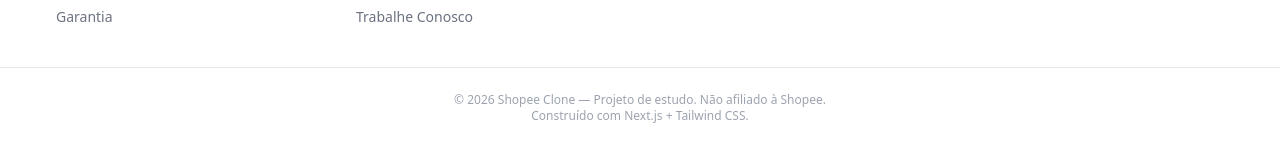
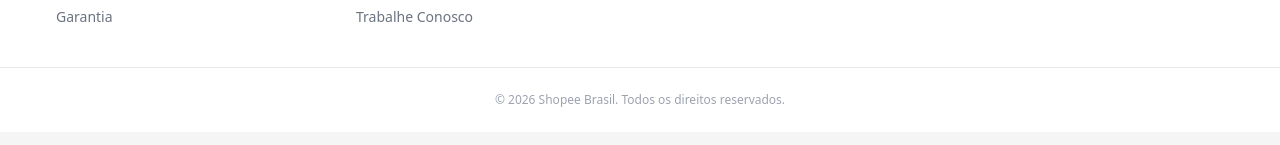
Before and after one commit to lucianoshope/shopee, a Next.js app: page / in a window 1280 px wide. Shown: the part 3563-3708 px from the top of the page. Built offline with nearby package versions, Linux system fonts and the light colour scheme.

Commit message:
chore: titulo da aba 'Shopee Brasil' e troca textos Shopee Clone -> Shopee Brasil

```diff
--- a/app/layout.tsx
+++ b/app/layout.tsx
@@ -5,8 +5,9 @@
 import BottomNav from "@/components/BottomNav";
 
 export const metadata: Metadata = {
-  title: "Shopee Clone — Ofertas e Promoções",
-  description: "Clone visual estilo Shopee construído com Next.js + Tailwind.",
+  title: "Shopee Brasil | Na Shopee Compensa Mais | Frete Grátis e Cupons",
+  description:
+    "Shopee Brasil: as melhores ofertas com frete grátis e cupons de desconto. Compre online com segurança.",
 };
 
 export default function RootLayout({
--- a/components/Footer.tsx
+++ b/components/Footer.tsx
@@ -41,9 +41,7 @@
       </div>
       <div className="border-t">
         <div className="max-w-container mx-auto px-4 py-6 text-center text-gray-400 text-xs">
-          © {new Date().getFullYear()} Shopee Clone — Projeto de estudo. Não afiliado à Shopee.
-          <br />
-          Construído com Next.js + Tailwind CSS.
+          © {new Date().getFullYear()} Shopee Brasil. Todos os direitos reservados.
         </div>
       </div>
     </footer>
```
